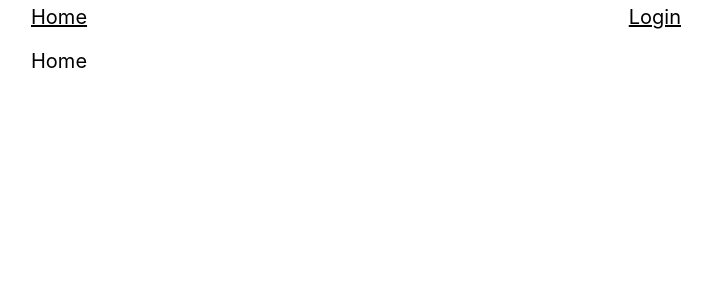
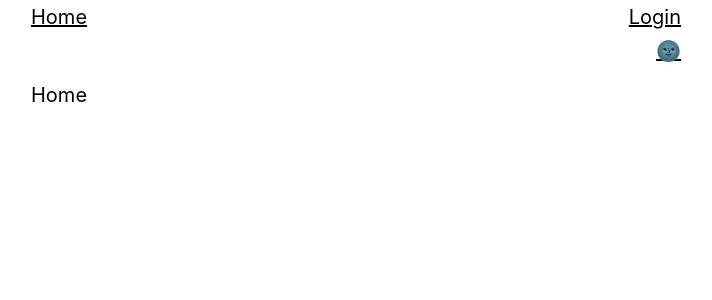
Before and after one commit to ashish-mw/linkshare-webapp, a React (Create React App) app: page / in a window 1280 px wide. Shown: the top 300 px of the page, without its empty margins (284-996 px from the left). Built offline with nearby package versions, Linux system fonts and the light colour scheme.

Commit message:
add theme switch

```diff
--- a/src/App.js
+++ b/src/App.js
@@ -43,6 +43,11 @@ function App() {
           accessToken: null,
           user: null,
         };
+      case "setTheme":
+        return {
+          ...state,
+          theme: action.value,
+        };
       default:
         return {
           ...state,
--- a/src/components/Nav.jsx
+++ b/src/components/Nav.jsx
@@ -11,6 +11,14 @@ const Nav = () => {
   function handleLogout() {
     appDispatch({ type: "logout" });
     return;
+  }
+
+  function handleThemeChange() {
+    if (appState.theme === "dark") {
+      appDispatch({ type: "setTheme", value: "light" });
+    } else {
+      appDispatch({ type: "setTheme", value: "dark" });
+    }
   }
 
   return (
@@ -36,6 +44,12 @@ const Nav = () => {
           </li>
         )}
       </ul>
+
+      <div class="text-right m-t-10">
+        <button class="link" onClick={handleThemeChange}>
+          {appState.theme === "dark" ? "☀️" : "🌚"}
+        </button>
+      </div>
     </nav>
   );
 };
```
